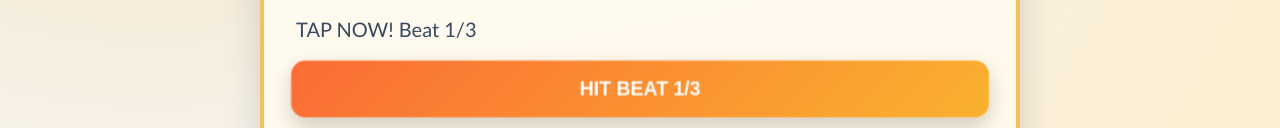
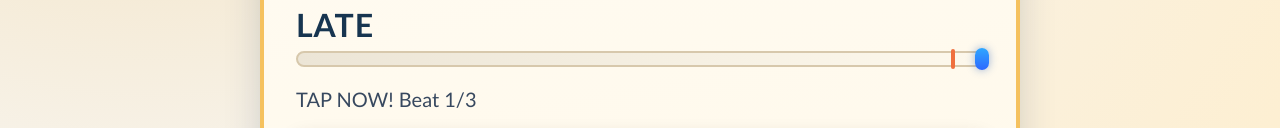
Before and after one commit to j3h/rainbow-wiggle, a website with bundled scripts: page index.html in a window 1280 px wide. Both pictures are taken after a click on the button "Start 3-Beat Dance Combo". Shown: the part 615-743 px from the top of the page. Built offline with nearby package versions, Linux system fonts and the light colour scheme.

Commit message:
feat: add visual beat timing cue and stabilize audio loop control

```diff
--- a/src/modules/disco-sfx.js
+++ b/src/modules/disco-sfx.js
@@ -1,4 +1,5 @@
 let audioContext;
+let masterGain;
 let discoInterval = null;
 let discoEnabled = false;
 
@@ -15,6 +16,15 @@ function getAudioContext() {
   return audioContext;
 }
 
+function getMasterGain(ctx) {
+  if (!masterGain) {
+    masterGain = ctx.createGain();
+    masterGain.gain.value = 1;
+    masterGain.connect(ctx.destination);
+  }
+  return masterGain;
+}
+
 function playChipNote(ctx, startTime, duration, frequency, gainValue, type = "square") {
   const osc = ctx.createOscillator();
   const gain = ctx.createGain();
@@ -27,7 +37,7 @@ function playChipNote(ctx, startTime, duration, frequency, gainValue, type = "sq
   gain.gain.exponentialRampToValueAtTime(0.0001, startTime + duration);
 
   osc.connect(gain);
-  gain.connect(ctx.destination);
+  gain.connect(getMasterGain(ctx));
 
   osc.start(startTime);
   osc.stop(startTime + duration + 0.02);
@@ -53,24 +63,7 @@ export function playDiscoJingle(zone) {
   const now = ctx.currentTime;
 
   tones.forEach((tone, index) => {
-    const osc = ctx.createOscillator();
-    const gain = ctx.createGain();
-
-    osc.type = "triangle";
-    osc.frequency.value = tone;
-
-    const start = now + index * 0.08;
-    const end = start + 0.11;
-
-    gain.gain.setValueAtTime(0.0001, start);
-    gain.gain.exponentialRampToValueAtTime(0.06, start + 0.01);
-    gain.gain.exponentialRampToValueAtTime(0.0001, end);
-
-    osc.connect(gain);
-    gain.connect(ctx.destination);
-
-    osc.start(start);
-    osc.stop(end);
+    playChipNote(ctx, now + index * 0.08, 0.11, tone, 0.06, "triangle");
   });
 }
 
@@ -89,21 +82,7 @@ export function playCountIn(delayMs = 1200) {
   const step = beatDelayS / 3;
 
   const click = (time, frequency, gainValue) => {
-    const osc = ctx.createOscillator();
-    const gain = ctx.createGain();
-
-    osc.type = "square";
-    osc.frequency.value = frequency;
-
-    gain.gain.setValueAtTime(0.0001, time);
-    gain.gain.exponentialRampToValueAtTime(gainValue, time + 0.008);
-    gain.gain.exponentialRampToValueAtTime(0.0001, time + 0.09);
-
-    osc.connect(gain);
-    gain.connect(ctx.destination);
-
-    osc.start(time);
-    osc.stop(time + 0.1);
+    playChipNote(ctx, time, 0.09, frequency, gainValue, "square");
   };
 
   click(now + 0 * step, 900, 0.03);
@@ -150,6 +129,8 @@ export function startDiscoLoop() {
     ctx.resume();
   }
 
+  getMasterGain(ctx).gain.setValueAtTime(1, ctx.currentTime);
+
   if (discoEnabled) {
     return true;
   }
@@ -174,6 +155,15 @@ export function stopDiscoLoop() {
     clearInterval(discoInterval);
     discoInterval = null;
   }
+
+  const ctx = getAudioContext();
+  if (!ctx || !masterGain) {
+    return;
+  }
+
+  masterGain.gain.cancelScheduledValues(ctx.currentTime);
+  masterGain.gain.setValueAtTime(masterGain.gain.value || 1, ctx.currentTime);
+  masterGain.gain.exponentialRampToValueAtTime(0.0001, ctx.currentTime + 0.04);
 }
 
 export function toggleDiscoLoop() {
--- a/src/modules/game-shell.js
+++ b/src/modules/game-shell.js
@@ -2,7 +2,6 @@ import { applyAction, createInitialState } from "./interaction-state.js";
 import { getLayoutMode } from "./layout.js";
 import {
   isDiscoLoopActive,
-  playCountIn,
   playDiscoJingle,
   startDiscoLoop,
   toggleDiscoLoop
@@ -89,6 +88,8 @@ export function renderGameShell(container) {
 
   let state = createInitialState();
   let nextBeatAt = null;
+  let beatStartAt = null;
+  let beatDurationMs = PREP_MS;
   let comboBeatIndex = 0;
   let comboZones = [];
   let lastComboFeedback = "";
@@ -139,6 +140,19 @@ export function renderGameShell(container) {
 
   const feedback = document.createElement("p");
   feedback.className = "feedback";
+
+  const beatCue = document.createElement("div");
+  beatCue.className = "beat-cue";
+  const beatBadge = document.createElement("p");
+  beatBadge.className = "beat-badge";
+  const beatLane = document.createElement("div");
+  beatLane.className = "beat-lane";
+  const beatTarget = document.createElement("div");
+  beatTarget.className = "beat-target";
+  const beatCursor = document.createElement("div");
+  beatCursor.className = "beat-cursor";
+  beatLane.append(beatTarget, beatCursor);
+  beatCue.append(beatBadge, beatLane);
 
   const shop = document.createElement("section");
   shop.className = "shop";
@@ -485,6 +499,22 @@ export function renderGameShell(container) {
     return "TAP NOW!";
   };
 
+  const getVisualCueText = (msUntilBeat) => {
+    if (msUntilBeat > 800) {
+      return "3";
+    }
+    if (msUntilBeat > 400) {
+      return "2";
+    }
+    if (msUntilBeat > 120) {
+      return "1";
+    }
+    if (msUntilBeat > -100) {
+      return "TAP!";
+    }
+    return "LATE";
+  };
+
   const stopCountdownRender = () => {
     if (countdownRaf !== null) {
       cancelAnimationFrame(countdownRaf);
@@ -537,6 +567,9 @@ export function renderGameShell(container) {
     if (nextBeatAt === null) {
       danceButton.textContent = "Start 3-Beat Dance Combo";
       danceButton.classList.remove("is-hot");
+      beatCue.classList.remove("is-live");
+      beatBadge.textContent = "READY";
+      beatCursor.style.left = "0%";
       if (!state.lastZone) {
         feedback.textContent = "Tap to start. Hit 3 beats in a row for combo bonuses.";
       } else if (lastShopMessage) {
@@ -549,8 +582,14 @@ export function renderGameShell(container) {
     } else {
       danceButton.textContent = `HIT BEAT ${comboBeatIndex + 1}/${COMBO_BEATS}`;
       const msUntilBeat = nextBeatAt - performance.now();
+      const elapsed = Math.max(0, Math.min(beatDurationMs, performance.now() - beatStartAt));
+      const progress = beatDurationMs <= 0 ? 1 : elapsed / beatDurationMs;
       feedback.textContent = `${getCountdownText(msUntilBeat)} Beat ${comboBeatIndex + 1}/${COMBO_BEATS}`;
       danceButton.classList.toggle("is-hot", msUntilBeat < 220);
+      beatCue.classList.add("is-live");
+      beatBadge.textContent = getVisualCueText(msUntilBeat);
+      beatBadge.classList.toggle("is-hot", msUntilBeat < 220 && msUntilBeat > -120);
+      beatCursor.style.left = `${Math.round(progress * 100)}%`;
     }
   };
 
@@ -564,8 +603,9 @@ export function renderGameShell(container) {
     if (nextBeatAt === null) {
       comboBeatIndex = 0;
       comboZones = [];
-      nextBeatAt = performance.now() + PREP_MS;
-      playCountIn(PREP_MS);
+      beatStartAt = performance.now();
+      beatDurationMs = PREP_MS;
+      nextBeatAt = beatStartAt + beatDurationMs;
       startCountdownRender();
       render();
       return;
@@ -579,7 +619,9 @@ export function renderGameShell(container) {
 
     if (comboBeatIndex < COMBO_BEATS - 1) {
       comboBeatIndex += 1;
-      nextBeatAt += BEAT_GAP_MS;
+      beatStartAt = performance.now();
+      beatDurationMs = BEAT_GAP_MS;
+      nextBeatAt = beatStartAt + beatDurationMs;
       render();
       return;
     }
@@ -589,6 +631,7 @@ export function renderGameShell(container) {
     lastShopMessage = "";
     comboBeatIndex = 0;
     comboZones = [];
+    beatStartAt = null;
     nextBeatAt = null;
     stopCountdownRender();
     render();
@@ -618,7 +661,7 @@ export function renderGameShell(container) {
   });
 
   controls.append(danceButton, musicButton);
-  shell.append(title, subtitle, stats, meterTrack, critters, spriteStage, feedback, controls, shop);
+  shell.append(title, subtitle, stats, meterTrack, critters, spriteStage, beatCue, feedback, controls, shop);
   applySpriteTune();
   updateMusicLabel();
   if (debugSprites) {
--- a/src/style.css
+++ b/src/style.css
@@ -49,6 +49,58 @@ body {
 .critters {
   color: var(--ink-soft);
   font-size: clamp(1rem, 2.4vw, 1.25rem);
+}
+
+.beat-cue {
+  margin-top: 0.5rem;
+  display: grid;
+  gap: 0.45rem;
+}
+
+.beat-badge {
+  margin: 0;
+  font-weight: 800;
+  letter-spacing: 0.03em;
+  font-size: clamp(1.2rem, 4.5vw, 2rem);
+  color: #2f4a68;
+}
+
+.beat-cue.is-live .beat-badge {
+  color: #173550;
+}
+
+.beat-badge.is-hot {
+  color: #d65229;
+}
+
+.beat-lane {
+  position: relative;
+  height: 16px;
+  border-radius: 999px;
+  border: 2px solid #d7c8ac;
+  background: linear-gradient(90deg, #ece5d6, #fdf8ec);
+}
+
+.beat-target {
+  position: absolute;
+  right: 4%;
+  top: -4px;
+  width: 4px;
+  height: 20px;
+  border-radius: 999px;
+  background: #ef6f3e;
+}
+
+.beat-cursor {
+  position: absolute;
+  left: 0%;
+  top: -5px;
+  width: 14px;
+  height: 22px;
+  margin-left: -7px;
+  border-radius: 999px;
+  background: linear-gradient(180deg, #2ea7ff, #2d68ff);
+  box-shadow: 0 0 8px rgba(35, 93, 181, 0.45);
 }
 
 .sprite-stage {
```
Also changed, not shown: docs/decision-log.md (+14 -0 lines).
